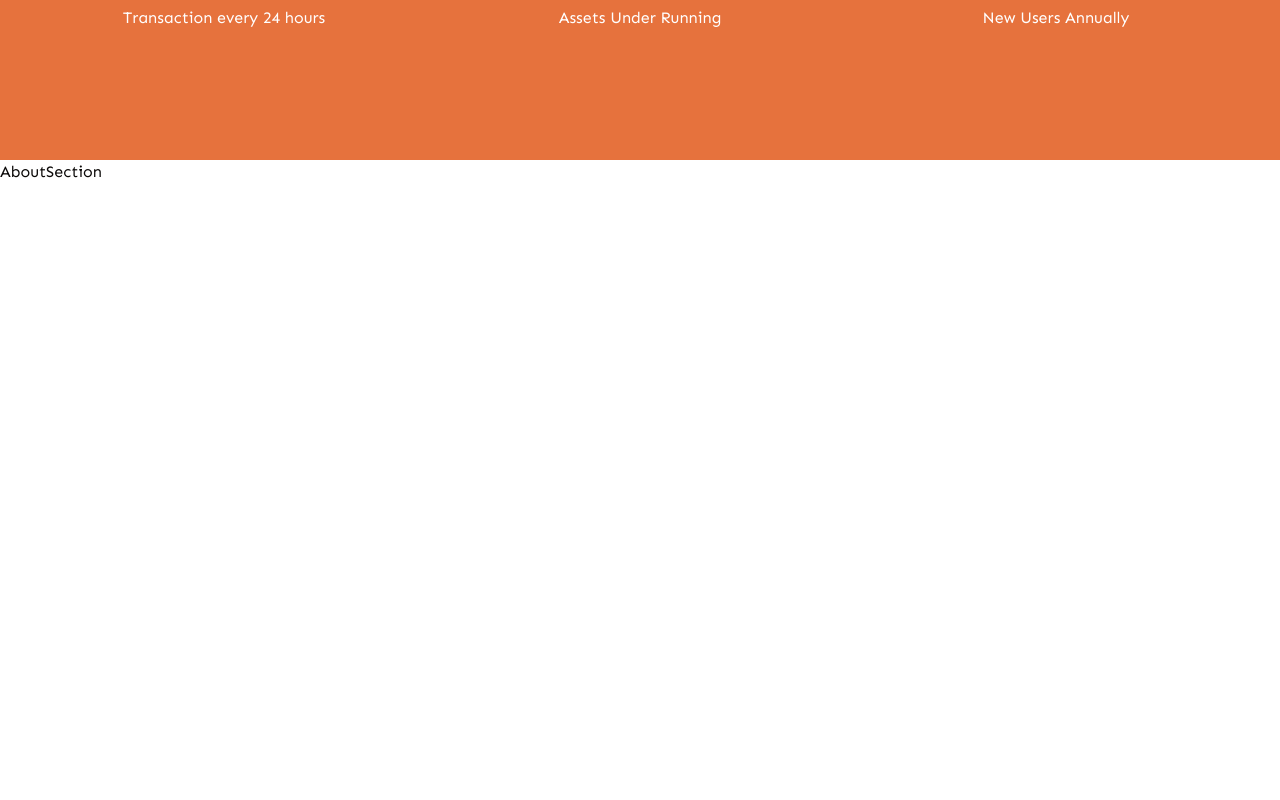
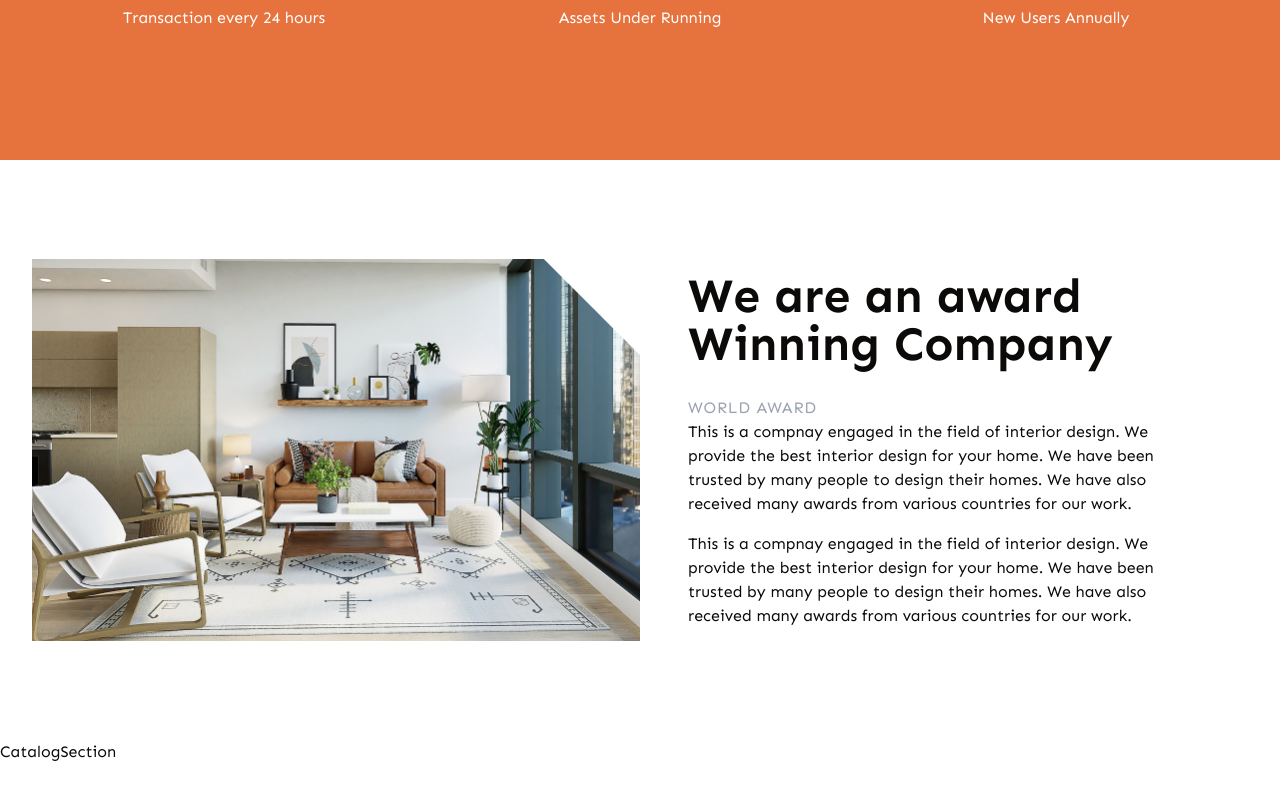
Before and after one commit to mkeloo/interior-shadcn, a Next.js app: page / in a window 1280 px wide. Shown: the part 1008-1808 px from the top of the page. Built offline with nearby package versions, Linux system fonts and the light colour scheme.

Commit message:
done with about section. onto Catalog section.

```diff
--- a/app/page.js
+++ b/app/page.js
@@ -1,6 +1,7 @@
 import HeroSection from '@/components/HeroSection';
 import CompanySection from '@/components/CompanySection';
 import AboutSection from '@/components/AboutSection';
+import CatalogSection from '@/components/CatalogSection';
 
 export default function Home() {
   return (
@@ -8,6 +9,7 @@
       <HeroSection />
       <CompanySection />
       <AboutSection />
+      <CatalogSection />
     </>
   );
 }
--- a/components/AboutSection.jsx
+++ b/components/AboutSection.jsx
@@ -1,6 +1,70 @@
-import React from 'react';
+'use client';
+import Image from 'next/image';
+import { motion } from 'framer-motion';
+import { desVariants, tagVariants, titleVariants } from '@/utils/animation';
 
 const AboutSection = () => {
-  return <div>AboutSection</div>;
+  return (
+    <div className="container py-12 xl:py-24 h-[auto]">
+      <div className="grid lg:grid-cols-2 place-items-center">
+        <motion.div
+          initial="offscreen"
+          whileInView={'onscreen'}
+          variants={titleVariants}
+        >
+          <Image
+            src="/image/aboutfront.png"
+            width={900}
+            height={500}
+            alt="About"
+            className="max-md:hidden"
+          />
+        </motion.div>
+        <div className="items-center">
+          <motion.h2
+            initial="offscreen"
+            whileInView={'onscreen'}
+            variants={titleVariants}
+            className="px-12 py-4 text-3xl font-extrabold leading-tight lg:text-5xl"
+          >
+            We are an award Winning Company
+          </motion.h2>
+
+          <motion.p
+            initial="offscreen"
+            whileInView={'onscreen'}
+            variants={desVariants}
+            className="px-12 tracking-wider uppercase text-gray-400 mt-3"
+          >
+            World Award
+          </motion.p>
+
+          <motion.p
+            initial="offscreen"
+            whileInView={'onscreen'}
+            variants={tagVariants}
+            className="px-12 pb-4"
+          >
+            This is a compnay engaged in the field of interior design. We
+            provide the best interior design for your home. We have been trusted
+            by many people to design their homes. We have also received many
+            awards from various countries for our work.
+          </motion.p>
+
+          <motion.p
+            initial="offscreen"
+            whileInView={'onscreen'}
+            variants={tagVariants}
+            className="px-12 pb-4"
+          >
+            This is a compnay engaged in the field of interior design. We
+            provide the best interior design for your home. We have been trusted
+            by many people to design their homes. We have also received many
+            awards from various countries for our work.
+          </motion.p>
+        </div>
+      </div>
+    </div>
+  );
 };
 export default AboutSection;
--- /dev/null
+++ b/components/CatalogSection.jsx
@@ -0,0 +1,6 @@
+import React from 'react';
+
+const CatalogSection = () => {
+  return <div>CatalogSection</div>;
+};
+export default CatalogSection;
```
